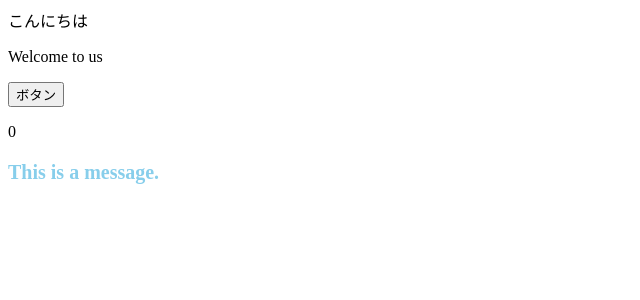
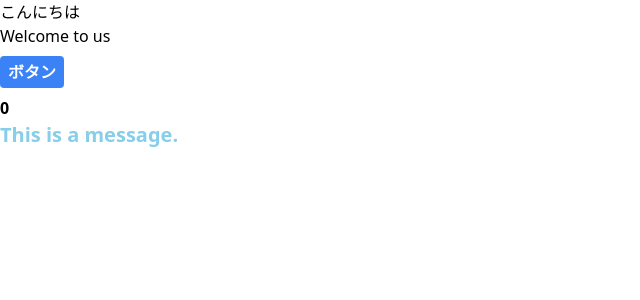
Before and after one commit to yirszk/my-react-practice2, a React (Create React App) app: page / in a window 1280 px wide. Shown: the top 300 px of the page, without its empty margins (0-640 px from the left). Built offline with nearby package versions, Linux system fonts and the light colour scheme.

Commit message:
tailwind css

```diff
--- a/package.json
+++ b/package.json
@@ -34,5 +34,10 @@
       "last 1 firefox version",
       "last 1 safari version"
     ]
+  },
+  "devDependencies": {
+    "autoprefixer": "^10.4.7",
+    "postcss": "^8.4.14",
+    "tailwindcss": "^3.1.4"
   }
 }
--- /dev/null
+++ b/postcss.config.js
@@ -0,0 +1,6 @@
+module.exports = {
+  plugins: {
+    tailwindcss: {},
+    autoprefixer: {},
+  },
+}
--- a/src/App.jsx
+++ b/src/App.jsx
@@ -12,8 +12,13 @@ export const App = () => {
     <>
       <div>こんにちは</div>
       <p>Welcome to us</p>
-      <button onClick={onClickButton}>ボタン</button>
-      <p>{num}</p>
+      <button
+        onClick={onClickButton}
+        className='bg-blue-500 hover:bg-blue-700 text-white font-bold my-2 py-1 px-2 rounded'
+      >
+        ボタン
+      </button>
+      <p className='font-bold'>{num}</p>
       <ColoredMessage color='skyblue'>This is a message.</ColoredMessage>
     </>
   );
--- /dev/null
+++ b/src/index.css
@@ -0,0 +1,3 @@
+@tailwind base;
+@tailwind components;
+@tailwind utilities;
--- a/src/index.js
+++ b/src/index.js
@@ -1,4 +1,5 @@
 import ReactDOM from 'react-dom';
+import './index.css';
 import { App } from './App';
 
 ReactDOM.render(<App />, document.getElementById('root'));
--- /dev/null
+++ b/tailwind.config.js
@@ -0,0 +1,10 @@
+/** @type {import('tailwindcss').Config} */
+module.exports = {
+  content: [
+    "./src/**/*.{js,jsx,ts,tsx}",
+  ],
+  theme: {
+    extend: {},
+  },
+  plugins: [],
+}
```
Also changed, not shown: 1 other file (tests, documents, lock files or other folders).
